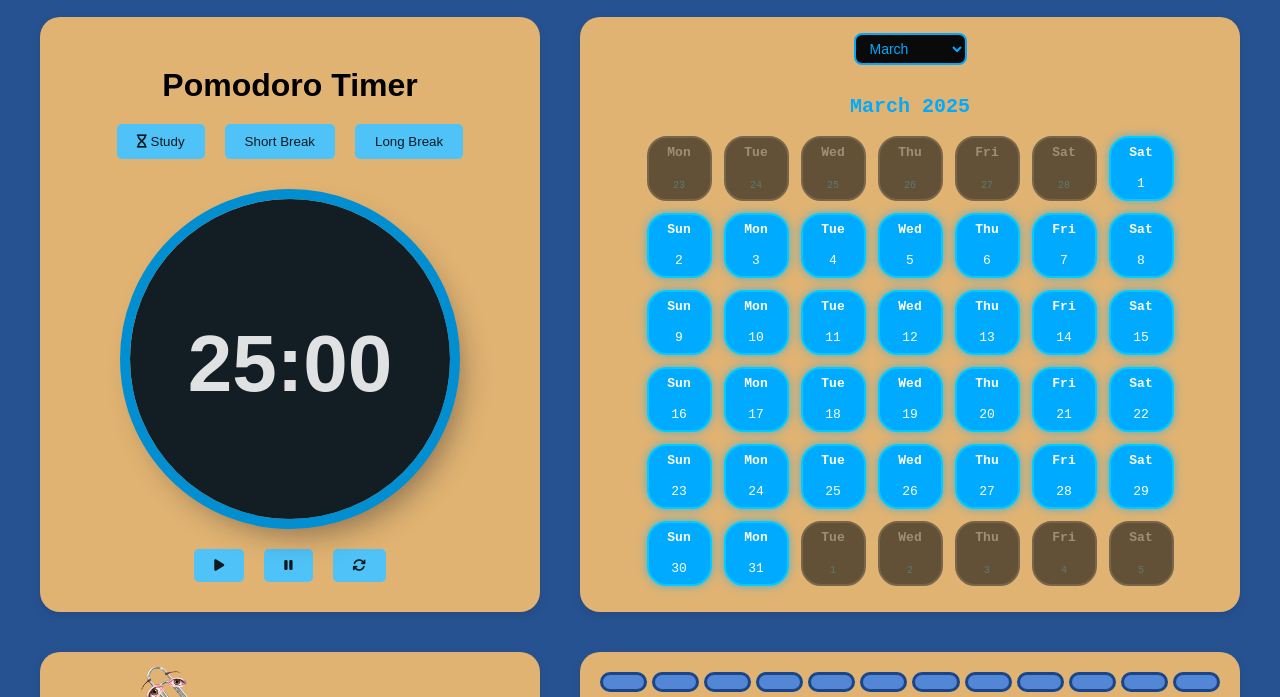
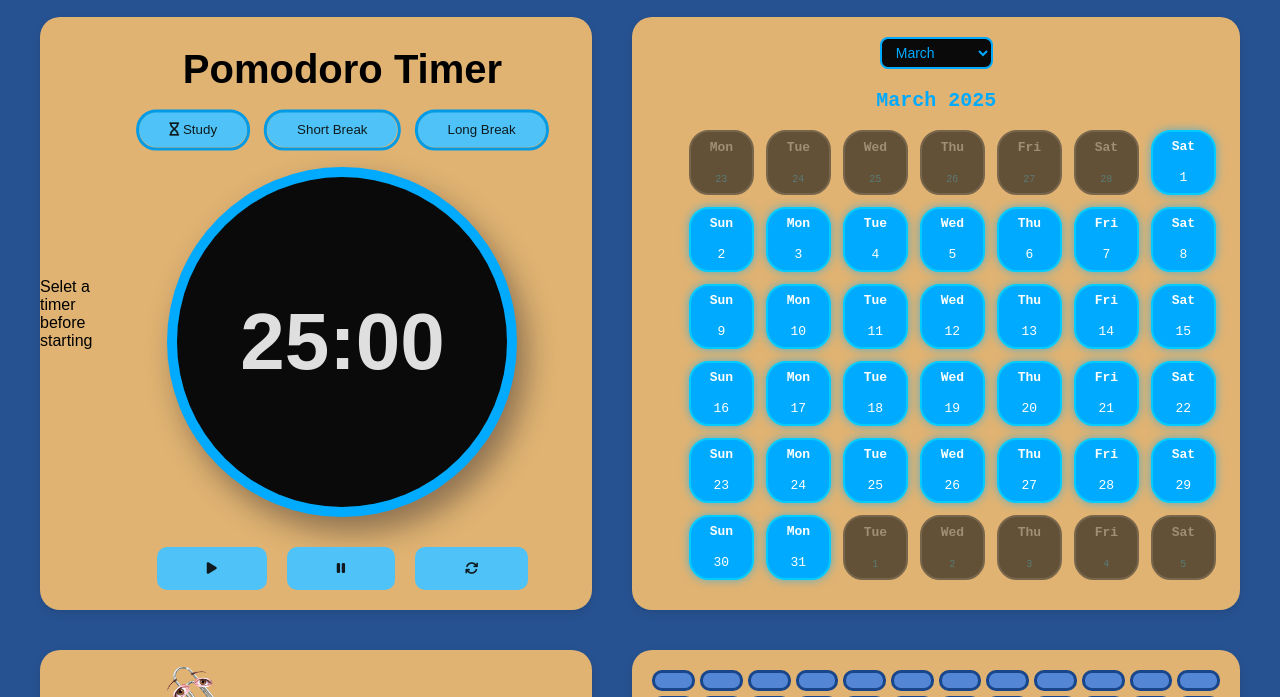
Before and after one commit to AlanTruu/StudySyncProject, a website: page index.html in a window 1280 px wide. Shown: the part 103-800 px from the top of the page. Drawn offline with nearby package versions, Linux system fonts and the light colour scheme; a web font is replaced by a local one.

Commit message:
Update Style.css
made timer tab layout a little bit better and timer display

```diff
--- a/public/Style.css
+++ b/public/Style.css
@@ -78,58 +78,45 @@
 }
 
 .pomodoro-timer {
-
     padding: 20px;
     width: 500px;
-
 }
 
 #timer-head{
     text-align: center;
 }
 
-.main-pomodoro {
-    width: 20rem;
-    height: 20rem;
-    border-radius: 50%;
-    text-align: center;
-    margin: 0 auto;
+h2 {
+    font-size: 40px;
+    margin: 10px auto;
 }
-
-h2 {
-    font-size: 2rem;
-    margin: 20px auto;
-}
-
 .button-container {
     margin-top: 20px;
     display: flex;
     justify-content: center;
 }
 
-.p-timer {
-    display: flex;
-    flex-direction: column;
-    justify-content: center;
-    align-items: center;
-    position: relative;
-    margin: 2.5rem 0;
-    text-align: center;
+.main-pomodoro {
+    display: grid;
+    background: #00aaff;
+    place-items: center;
+    height: 350px;
+    width: 350px;
     border-radius: 50%;
-    background: #131e24;
-    color: #ffffffde;
-    width: 100%;
-    height: 100%;
+    margin: 20 auto;
     box-shadow: 10px 15px 30px rgba(14, 16, 33, 0.4);
 }
 
-.p-timer::before {
-    content: "";
-    position: absolute;
-    border: 10px solid #028fd2;
+.p-timer {
+    width: 330px;
+    height: 330px;
+    background-color: #0a0a0a;
     border-radius: 50%;
-    width: 20rem;
-    height: 20rem;
+    display: flex;
+    justify-content: center;
+    align-items: center;
+    color: #ffffffde;
+
 }
 
 .timer_grid{
@@ -139,7 +126,7 @@ h2 {
 }
 
 .time {
-    font-size: 5rem;
+    font-size: 80px;
     margin: 10px auto;
 }
 
@@ -147,9 +134,21 @@ h2 {
     background-color: #4fc3f7;
     color: #0e1a1f;
     border: none;
-    border-radius: 5px;
-    padding: 10px 20px;
+    border-radius: 20px;
+    padding: 10px 30px;
     margin: 0 10px;
+    position: relative;
+}
+.button::before {
+    content: "";
+    position: absolute;
+    top: 50%;
+    left: 50%;
+    transform: translate(-50%, -50%);
+    width: 100%;
+    height: 100%;
+    border-radius: 20px;
+    border: 3px solid #039be5;
 }
 
 .button.active, .button:hover {
@@ -161,8 +160,7 @@ h2 {
 }
 
 .timer-display {
-    font-size: 5rem;
-    margin-top: 10px;
+    font-size: 80px;
     font-weight: bold;
 }
 
@@ -177,9 +175,17 @@ h2 {
     background-color: #4fc3f7;
     color: #0e1a1f;
     border: none;
-    border-radius: 5px;
-    padding: 10px 20px;
+    border-radius: 10px;
+    padding: 15px 50px;
     margin: 0 10px;
+}
+
+#start::before,
+#stop::before,
+#reset::before {
+    content: "";
+    position: absolute;
+    background-color: #000;
 }
 
 #start:hover {
@@ -193,12 +199,12 @@ h2 {
 #reset:hover {
     background-color: #607d8b;
 }
-#timer-message {
+#message {
     color: white;
     background-color: red;
     display: none;
     padding: 0;
-    border-radius: 1rem;
+    border-radius: 16px;
 }
 
 /* Calendar Styling */
```
